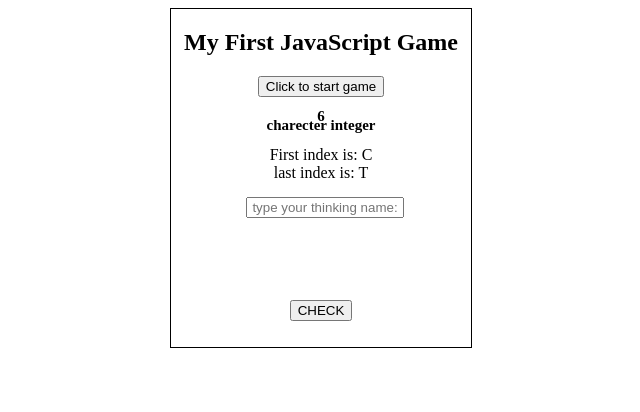
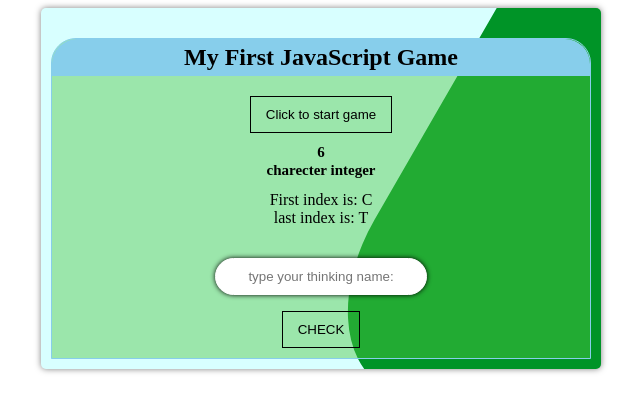
Before and after one commit to aizubair21/js-practice, a plain HTML site: page JS Game/JS Game .html in a window 1280 px wide. Both pictures are taken after a click on the button "Click to start game". Shown: the whole page, without its empty margins (319-959 px from the left). Drawn offline with Linux system fonts and the light colour scheme.

Commit message:
make a cimple js game

```diff
--- a/JS Game/JS Game .html
+++ b/JS Game/JS Game .html
@@ -2,49 +2,18 @@
 <html>
 
 <head>
-<style>
-.container{
-	width: 300px;
-	margin: 0 auto;
-	border: 1px solid black;
-	justify-content: center;
-	text-align: center;
-}
-#gameDisplay{
-	height:75px;
-	width: 150px;
-	display: block;
-	margin: 0 auto;
-	padding-bottom: 10px;
-
-
-}
-#gameDisplay #demo{
-	font-size: 15px;
-	line-height: 9px;
-
-}
-
-.gameStart{
-}
-.play-duringer{
-	height: 150px;
-	width: 150px;
-	margin: 0 auto;
-	text-align: center;
-}
-#demo2{
-	height: 50px;
-}
-
-</style>
-
+<meta contenty>
+<link rel="stylesheet" href="css/style.css">
 </head>
 
 <body>
 
 <div class="container">
 
+
+	<div class="overlay"></div>
+
+	<div class="app_body">
 		<h2>My First JavaScript Game</h2>
 		<div class="gameStart">
 			<button type="button" onclick="autoStart()">Click to start game</button>
@@ -63,119 +32,20 @@
 			<button  onclick="testInput()">CHECK</button>
 
 		</div>
+	</div>
 
 </div>
+<!-- /*
+//<div class="showIndexBox">
+	<table>
+		<tr id="indexBox">
+			<td class="list-item"></td>
+		</tr>
+	</table>
+</div> */ -->
 
 
 
-<script>
-
-	//my selected item
-	var myArray = ["mango", "carrot", "water", "soil", "papiya" , "rice" , "sugar" , "salt" , "egg", "fish" , "milk" , "candy" , "cake"];
-	var len = myArray.length;
-	var selectFromItem;
-
-	//boolean. it means game is not started.
-	let is_started = false;
-
-	function autoStart(){
-		startGame();
-	}
-
-	function startGame(){
-		//when click it cahnge to true
-		is_started = true;
-
-		document.getElementById('demo2').innerHTML = "";
-
-		var selectitem = Math.floor(Math.random() * 14+1);
-
-		//select an item from arry, arrcoding to random integer
-		selectFromItem = myArray[selectitem];
-
-		//take length which is selected from arry
-		var selectItemLen = selectFromItem.length;
-
-		//take first[0] index of selected item
-		var firstIndex = selectFromItem[0];
-
-		//make first index to uppercase
-		var firstIndexUpper = firstIndex.toUpperCase();
-
-		//then take last index
-		var lastIndex = selectFromItem[selectFromItem.length-1];
-
-		//make last index to uppercae
-		var lastIndexUpper = lastIndex.toUpperCase();
-
-		document.getElementById('demo').innerHTML = "<strong>" + selectItemLen + "<strong>" + " <br> charecter integer";
-		document.getElementById('showIndex').innerHTML =
-		"First index is: " + firstIndexUpper + "<br>" + "last index is: " + lastIndexUpper + "<br>"
-		;
-
-
-	}
-
-
-
-
-
-	function testInput(){
-
-
-		try {
-			if (is_started !== true){
-				/*if game isn't start*/
-				alert("Game isn't started yet!, please start the game");
-
-			} else {
-				/*if game is started..*/
-				let catchItem = document.getElementById('playerItem').value;
-
-				if ( catchItem == 0 ){
-					/*if input item is black*/
-					document.getElementById('demo2').innerHTML = "input in not valid !";
-				} else {
-
-					if (selectFromItem == catchItem){
-						// document.getElementById('demo2').innerHTML = "You win !";//
-						alert("you won ");
-						startGame();
-
-					} else {
-						// for (let index = 0; index = 3; index+1) {
-						// 	const element = index;
-						// }
-
-						document.getElementById('demo2').innerHTML = " You loss !";
-						document.getElementById("playerItem").value = "" ;
-
-
-					}
-
-				}
-
-			}
-		}
-		catch(err){
-			document.getElementById('demo2').innerHTML = err.message;
-		}
-
-	}
-
-
-
-
-
-
-
-
-	// for(var i = 0; i < 200; i ++){
-	// 	var total += i;
-	// 	document.getElementById('demo2').innerHTML = total;
-	// }
-
-
-</script>
+<script src="js/script.js"></script>
 </body>
 </html>
--- /dev/null
+++ b/JS Game/css/style.css
@@ -0,0 +1,124 @@
+.container{
+
+	width: 540px;
+	margin: 0 auto;
+	padding: 10px;
+	/* border: 3px solid green;  */
+	justify-content: center;
+	text-align: center;
+    background-color: rgba(0, 255, 255, 0.151);
+	box-shadow: 0px 0px 6px rgba(0, 0, 0, .5);
+	border-radius: 5px;
+	overflow: hidden;
+	position: relative;
+}
+.app_body{
+	border: 1px solid skyblue;
+	border-top-left-radius: 25px;
+	border-top-right-radius: 25px;
+	/* width: 100%; */
+	margin-top: 20px ;
+	background-color:rgba(78, 199, 67, 0.445);
+}
+.app_body h2 {
+	background-color: skyblue;
+	padding: 5px;
+	border-top-left-radius:25px ;
+	border-top-right-radius: 25px;
+	margin-top:-0px ;
+}
+
+
+.overlay{
+	position: absolute;
+	width: 100%;
+	height: 100%;
+	background-color: green;
+	top: 0;
+	left: 50%;
+	transform: translate(-50%, -50%);
+	z-index: -1;
+	border-radius: 25%;
+	transform: rotate(120deg);
+}
+
+#gameDisplay{
+	height:100px;
+	width: 150px;
+	display: block;
+	margin: 0 auto;
+	padding-bottom: 10px;
+
+
+}
+
+#gameDisplay #demo{
+	font-size: 15px;
+	line-height: 9px;
+
+}
+
+.play-duringer{
+	height: 100px;
+	width: 100%;
+	margin: 0 auto;
+	text-align: center;
+	/* border: 1px solid; */
+}
+
+/* #demo2{
+	height: 5px;
+} */
+
+button{
+	width;
+    padding: 10px 15px;
+    background-color: inherit;
+    border: 1px solid rgb(0, 0, 0);
+    outline: 0;
+	cursor: pointer;
+
+}
+button:active{
+    background-color: green;
+    outline: 0;
+    border: 1px solid green;
+}
+
+button:hover{
+	background-color: gray;
+	border: 0;
+	color: white;
+}
+
+.play-duringer input{
+	width: 100%;
+    padding: 10px 30px;
+	outline: 0;
+	border: 1px solid white;
+
+	box-shadow: 0px 0px 5px black;
+	border-radius: 25px;
+}
+
+input:focus{
+	border: 1px solid green;
+	box-shadow: none;
+}
+
+
+
+.showIndexBox{
+	background-color: gray;
+	width: 360px;
+	margin: 10px auto;
+}
+#indexBox {
+	display: inline;
+}
+.list-item {
+	padding: 5px;
+	height: 20px;
+	width: 20px;
+	background-color: white;
+}
--- /dev/null
+++ b/JS Game/js/script.js
@@ -0,0 +1,151 @@
+
+
+	//my selected item
+	const myArray = ["mango", "carrot", "water", "soil", "papiya" , "rice" , "sugar" , "salt" , "egg", "fish" , "milk" , "candy" , "cake"];
+	let len = myArray.length;
+	let selectFromItem;
+
+	//boolean. it means game is not started.
+	let is_started = false;
+
+	function autoStart(){
+		startGame();
+	}
+
+	function startGame(){
+		//when click it cahnge to true
+		is_started = true;
+
+		document.getElementById('demo2').innerHTML = "";
+        document.getElementById("playerItem").value = "" ;
+
+		var selectitem = Math.floor(Math.random() * 14+1);
+
+		//select an item from arry, arrcoding to random integer
+		selectFromItem = myArray[selectitem];
+
+		//take length which is selected from arry
+		var selectItemLen = selectFromItem.length;
+
+		//take first[0] index of selected item
+		var firstIndex = selectFromItem[0];
+
+		//make first index to uppercase
+		var firstIndexUpper = firstIndex.toUpperCase();
+
+		//then take last index
+		var lastIndex = selectFromItem[selectFromItem.length-1];
+
+		//make last index to uppercae
+		var lastIndexUpper = lastIndex.toUpperCase();
+
+		document.getElementById('demo').innerHTML = "<strong>" + selectItemLen + "<strong>" + " <br></br> charecter integer";
+		document.getElementById('showIndex').innerHTML =
+		"First index is: " + firstIndexUpper + "<br>" + "last index is: " + lastIndexUpper + "<br>"
+		;
+
+
+	}
+
+
+
+
+
+	function testInput(){
+
+
+		try {
+			if (is_started !== true){
+				/*if game isn't start*/
+				alert("Game isn't started yet!, please start the game");
+
+			} else {
+				/*if game is started..*/
+				let catchItem = document.getElementById('playerItem').value;
+
+				if ( catchItem == 0 ){
+					/*if input item is black*/
+					alert("input in not valid !");
+				} else {
+
+					if (selectFromItem == catchItem){
+						// document.getElementById('demo2').innerHTML = "You win !";//
+						alert("you won ");
+                        document.getElementById("playerItem").value = "" ;
+						startGame();
+
+					} else {
+						// for (let index = 0; index = 3; index+1) {
+						// 	const element = index;
+						// }
+
+						alert(" Not Correct !");
+						// document.getElementById("playerItem").value = "" ;
+
+
+
+                        // const testIfError = function (catchItem, selectItem) {
+
+                        //     if (catchItem == "") {
+                        //         document.getElementById("demo2").innerHTML = "gime input ";
+                        //     }
+
+                        //     for (let index = 0; index < 4; index++) {
+                        //         // const element = selectFromItem[index];
+
+                        //         if (catchItem == selectItem ) {
+                        //             alert(" congrus !");
+                        //         } else {
+                        //             testIfError();
+                        //         }
+                        //     }
+
+
+
+                        //     // document.getElementById("playerItem").value = "" ;
+
+
+                        // }
+
+                        // testIfError(catchItem, selectFromItem);
+                        startGame();
+
+
+					}
+
+				}
+
+			}
+		}
+		catch(err){
+			alert(err.message);
+		}
+
+	}
+
+
+
+
+
+
+//     let data = '';
+//    function makeIndexbox (items) {
+    //    alert(items);
+
+    //    for (let index = 0; index <= items.length; index++) {
+    //         const element = items[index];
+    //         data += `<td class="list-item">${element}</td>`;
+    //    }
+    //    alert(data.length);
+    //    document.getElementById('indexBox').innerHTML = data;
+
+    // console.log(items - 2);
+
+
+//    }
+
+
+	// for(var i = 0; i < 200; i ++){
+	// 	var total += i;
+	// 	document.getElementById('demo2').innerHTML = total;
+	// }
```
Lines whose indentation alone changed are shown as unchanged.
